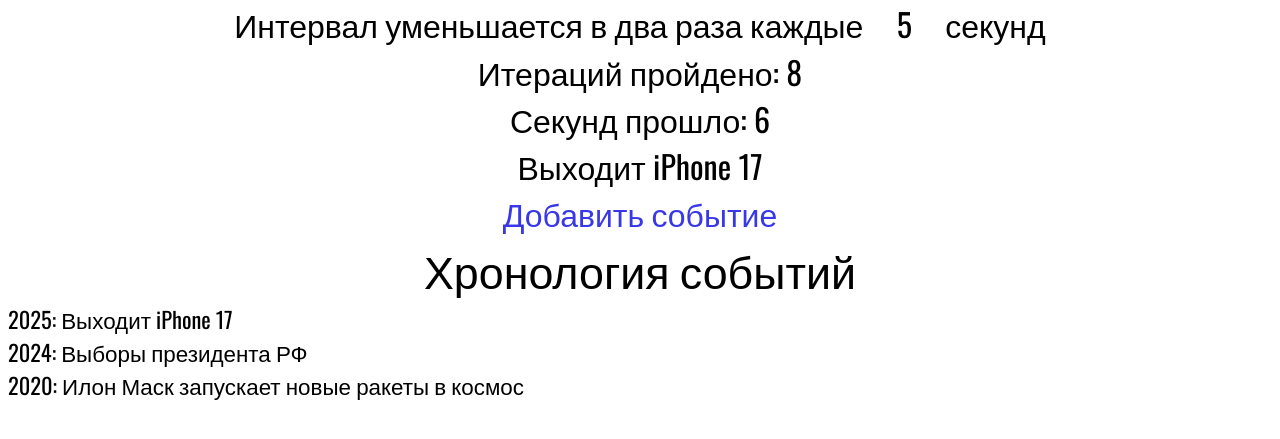
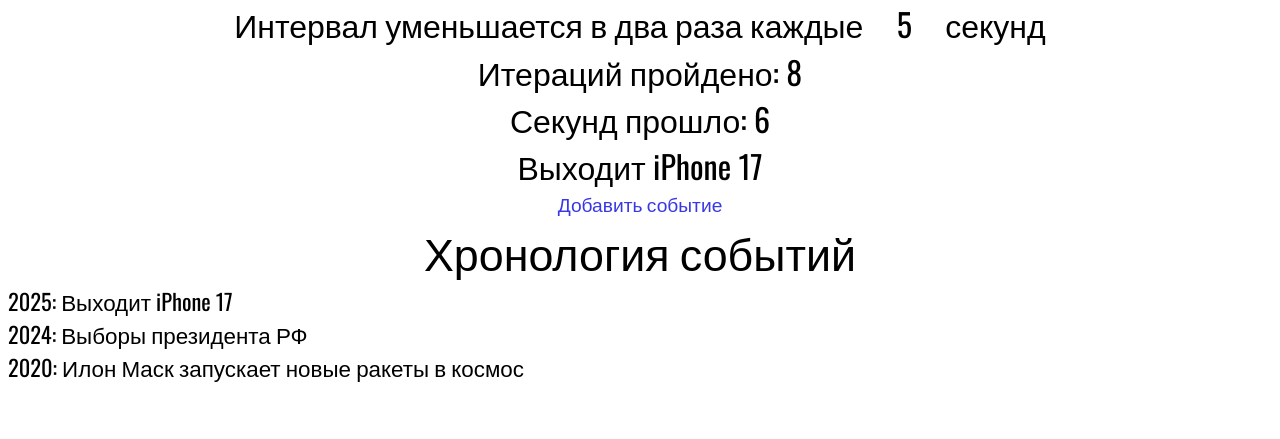
Before and after one commit to Egoluback/eventsfuture, a PHP site: page / in a window 1280 px wide. Shown: the part 295-734 px from the top of the page. Run offline with PHP 8.4, Linux system fonts and the light colour scheme; data comes from the database, SQL or seed files in the repository; some libraries are stand-ins or nearby versions.

Commit message:
font size for link fixed

```diff
--- a/css/main.css
+++ b/css/main.css
@@ -61,3 +61,7 @@
     font-size: 2em;
     text-align: center;
 }
+
+#link-container{
+    font-size: 0.6em;
+}
```
